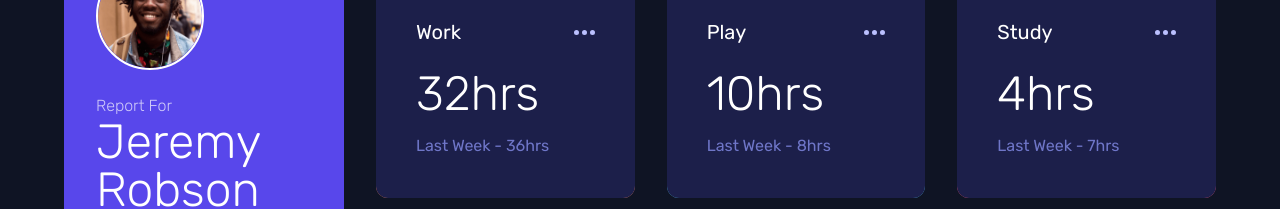
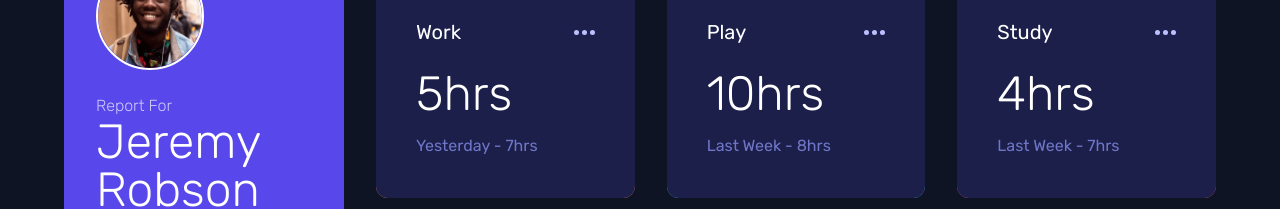
Before and after one commit to duncan-chege/time-tracking-dashboard, a Next.js app: page / in a window 1280 px wide. Shown: the part 186-395 px from the top of the page. Built offline with nearby package versions, Linux system fonts and the light colour scheme.

Commit message:
set up the daily value for work schedule bloc

```diff
--- a/app/components/Schedule.tsx
+++ b/app/components/Schedule.tsx
@@ -6,20 +6,26 @@ import studyIcon from "../../public/images/icon-study.svg"
 import exerciseIcon from "../../public/images/icon-exercise.svg"
 import socialIcon from "../../public/images/icon-social.svg"
 import careIcon from "../../public/images/icon-self-care.svg"
+import Records from "../data.json";
 
+const RecordsWithIds = Records.map((record, index) => ({
+    ...record,
+    id: index,
+}));
 
 const Schedule = () => {
+
     return (
     <div className="md:w-3/4 grid lg:grid-cols-3 md:grid-cols-2 gap-8">
         <div className="bg-light-red-work rounded-xl pt-12 pb-0 relative z-50">
             <Image className="absolute right-8 top-0 -z-10" src={workIcon} alt="" />
             <div className="rounded-xl p-10 text-white cursor-pointer bg-dark-blue hover:saturate-200">
                 <div className="flex justify-between items-center pb-6">
-                    <p className="text-xl">Work</p>
+                    <p className="text-xl">{ RecordsWithIds[0].title }</p>
                     <Image className="h-auto" src={ellipses} alt="" />
                 </div>
-                <h3 className="text-5xl font-light">32hrs</h3>
-                <p className="text-desaturated-blue pt-4">Last Week - 36hrs</p>
+                <h3 className="text-5xl font-light">{ RecordsWithIds[0].timeframes.daily.current }hrs</h3>
+                <p className="text-desaturated-blue pt-4">Yesterday - { RecordsWithIds[0].timeframes.daily.previous }hrs</p>
             </div>
         </div>
 
```
